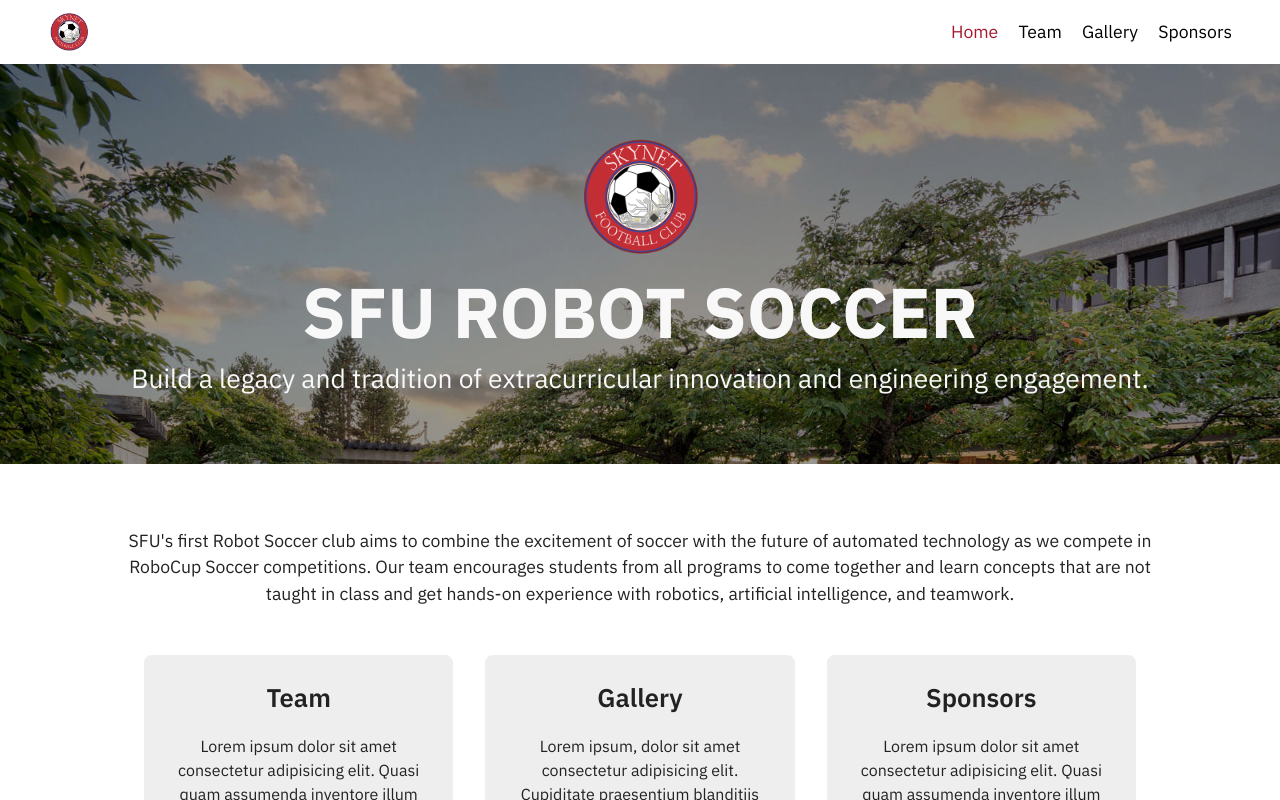
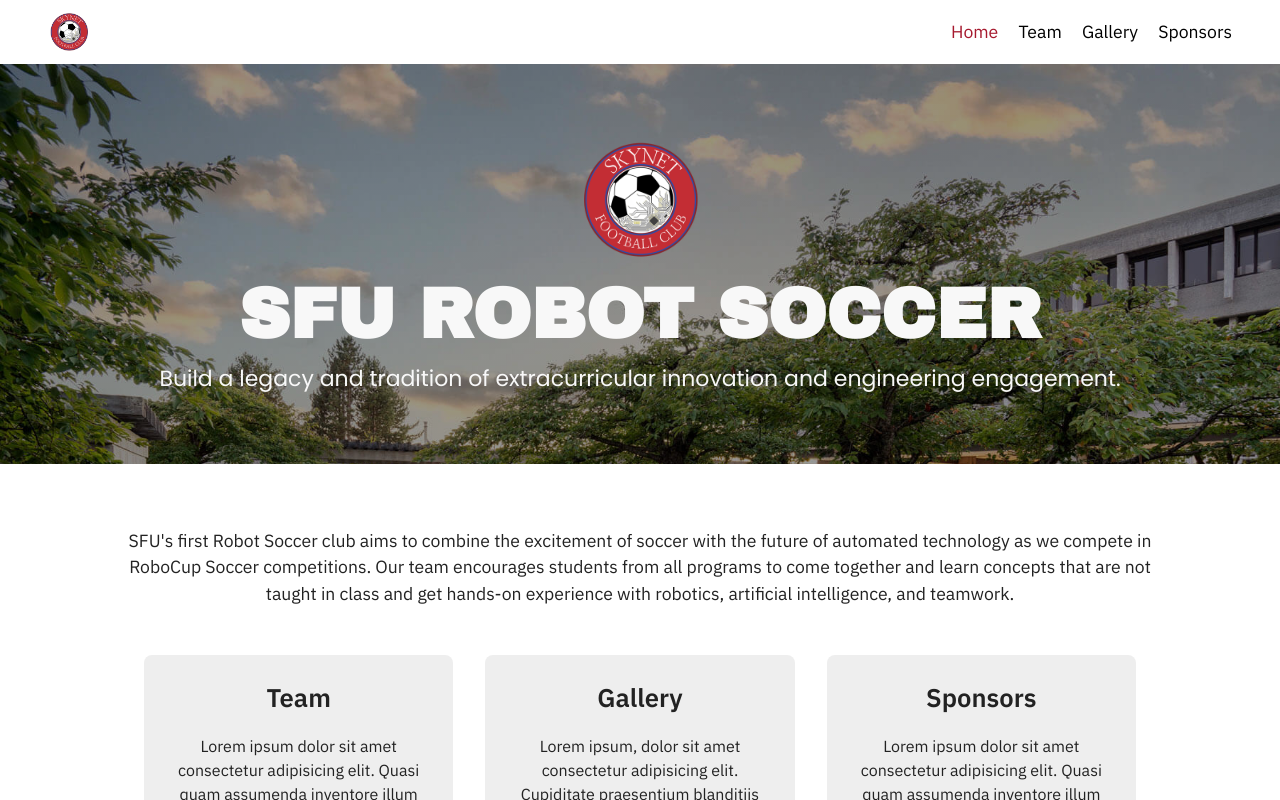
Before and after one commit to tonyma99/sfuskynet.ca, a SvelteKit app: page / in a window 1280 px wide. Shown: the top 800 px of the page. Built offline with nearby package versions, Linux system fonts and the light colour scheme.

Commit message:
Change homepage heading font

```diff
--- a/src/routes/+page.svelte
+++ b/src/routes/+page.svelte
@@ -51,6 +51,9 @@
 </div>
 
 <style>
+    @import url('https://fonts.googleapis.com/css2?family=Archivo+Black&display=swap');
+    @import url('https://fonts.googleapis.com/css2?family=Poppins&display=swap');
+
     .section--intro {
         height: 50vh;
         background-size: cover;
@@ -83,13 +86,15 @@
     }
 
     .intro--heading {
+        font-family: 'Archivo Black', sans-serif;
         font-size: 4em;
         line-height: 1;
         text-transform: uppercase;
     }
 
     .intro--text {
-        font-size: 1.5em;
+        font-family: 'Poppins', sans-serif;
+        font-size: 1.25em;
         margin-top: 1rem;
         line-height: 1.2;
     }
```
